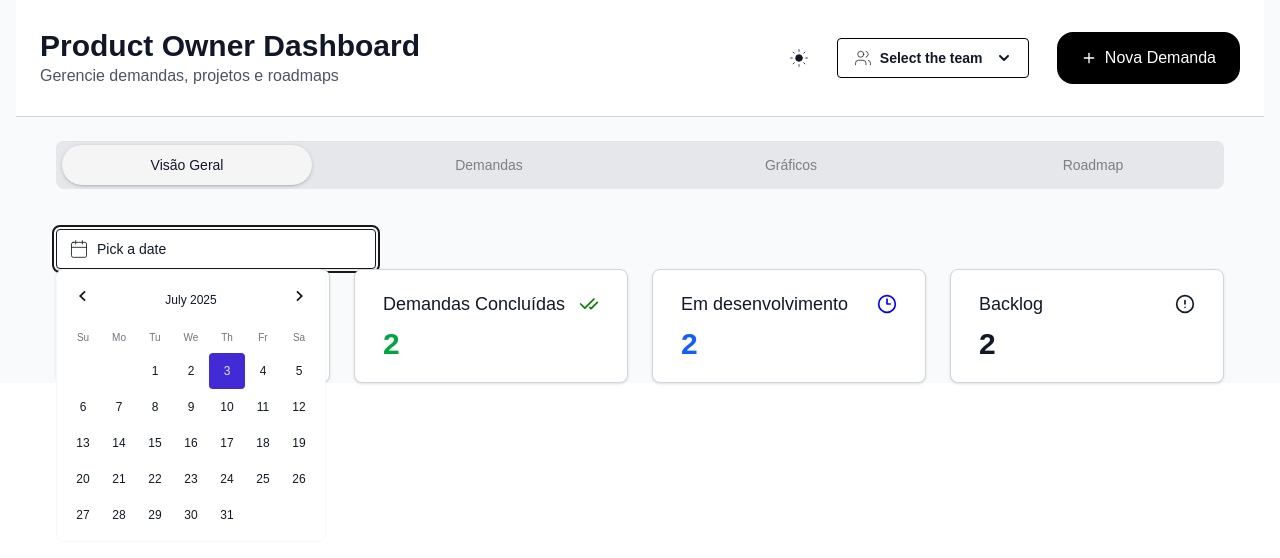
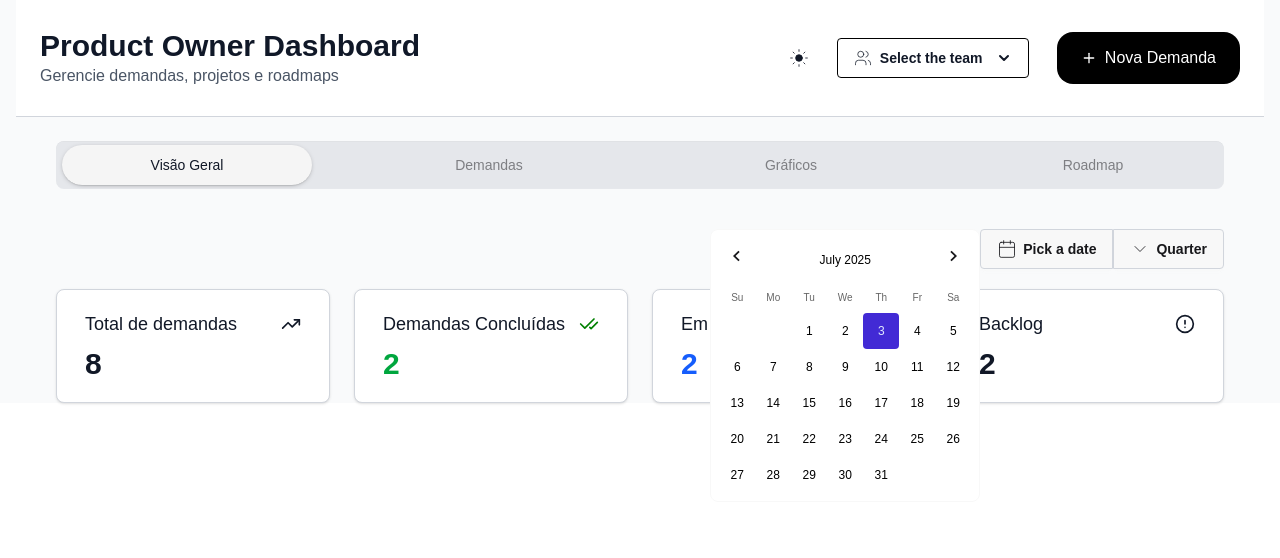
Before and after one commit to RogerPatriota/po-hub, a Next.js app: page / in a window 1280 px wide. Both pictures are taken after a click on the button "Pick a date". Shown: the top 558 px of the page. Built offline with nearby package versions, Linux system fonts and the light colour scheme.

Commit message:
style: finish data picker style and logic

```diff
--- a/src/components/GeneralVision.tsx
+++ b/src/components/GeneralVision.tsx
@@ -1,39 +1,80 @@
 'use client';
 
 import { useState } from 'react';
-import { CheckCheck, TrendingUp, CircleAlert, Clock3, Calendar } from 'lucide-react';
+import { CheckCheck, TrendingUp, CircleAlert, Clock3, Calendar, ChevronDown } from 'lucide-react';
 import { DateRange, DayPicker } from 'react-day-picker';
+import { format, parse } from 'date-fns';
+
+import '@/styles/calendar.css';
 import DataCard from '@/components/DataCard';
-import { format } from 'date-fns';
 
 function GeneralVision() {
   const [date, setDate] = useState<DateRange | undefined>();
   const [dateInput, setDateInput] = useState<string>('');
+  const [quarter, setQuarter] = useState<string>('');
+
+  const dataQuarter = {
+    Q1: '01/04/2025 - 30/06/2025',
+    Q2: '01/07/2025 - 30/09/2025',
+    Q3: '01/10/2025 - 31/12/2025',
+    Q4: '01/01/2025 - 31/03/2025',
+  }
 
   const handleDateChange = (date: DateRange | undefined) => {
     setDate(date);
     if (date?.from) {
       if (date.to) {
-        setDateInput(`${format(date.from, 'dd/MMM/yyyy')} - ${format(date.to, 'dd/MMM/yyyy')}`);
+        setDateInput(`${format(date.from, 'dd/MMM/yy')} - ${format(date.to, 'dd/MMM/yy')}`);
       } else {
-        setDateInput(format(date.from, 'dd/MMM/yyyy'));
+        setDateInput(format(date.from, 'dd/MMM/yy'));
       }
     } else {
       setDateInput('');
     }
   };
 
+  const handleQuarterChange = (quarter: keyof typeof dataQuarter) => {
+    setQuarter(quarter);
+    const [fromDate, toDate] = dataQuarter[quarter].split(' - ');
+    console.log(fromDate, toDate);
+
+    const newDataRange: DateRange = {
+      from: parse(fromDate, "dd/MM/yyyy", new Date()),
+      to: parse(toDate, "dd/MM/yyyy", new Date()),
+    }
+    console.log(newDataRange);
+    handleDateChange(newDataRange);
+  }
+
   return (
     <div>
-      <div>
-        <button popoverTarget="rdp-popover" className="input input-border" style={{ anchorName: "--rdp" } as React.CSSProperties}>
+
+      <div className='mb-5 flex justify-end join '>
+          <button popoverTarget="rdp-popover" className="btn font-semibold rounded-l border-y border-l border-gray-300" style={{ anchorName: "--rdp" } as React.CSSProperties}>
           <Calendar size={20} strokeWidth={1}/>
           {date ? dateInput : "Pick a date"}
         </button>
-        <div popover="auto" id="rdp-popover" className="dropdown input-border" style={{ positionAnchor: "--rdp" } as React.CSSProperties}>
-          <DayPicker className="react-day-picker" mode="range" selected={date} onSelect={handleDateChange} />
+        <div popover="auto" id="rdp-popover" className="dropdown dropdown-left input-border" style={{ positionAnchor: "--rdp" } as React.CSSProperties}>
+          <DayPicker className="react-day-picker text-black" mode="range" selected={date} onSelect={handleDateChange} />
+        </div>
+
+        <div className="dropdown dropdown-center">
+          <div tabIndex={0} role="button" className="btn font-semibold rounded-r border-y border-r border-gray-300">
+            <ChevronDown size={20} strokeWidth={1}/>
+            {quarter ? quarter : "Quarter"}
+          </div>
+          <ul tabIndex={0} className="dropdown-content menu bg-base-100 rounded-box z-1 w-30 p-2 shadow-sm">
+            {Object.keys(dataQuarter).map((quarter) => {
+              return (
+                <li key={quarter}>
+                  <a onClick={() => handleQuarterChange(quarter as keyof typeof dataQuarter)}>{quarter}</a>
+                </li>
+              )
+            })}
+          </ul>
         </div>
       </div>
+
       <div className='flex justify-between gap-6'>
             <DataCard title="Total de demandas" value="8" icon={<TrendingUp size={20} />}  />
             <DataCard title="Demandas Concluídas" value="2" icon={<CheckCheck size={20} color='green' />} color="text-green-600" />
--- /dev/null
+++ b/src/styles/calendar.css
@@ -0,0 +1,18 @@
+.react-day-picker {
+    .rdp-range_start .rdp-day_button {
+        border-top-left-radius: 2px;
+        color: #ffffff;
+        background-color: #2907eb !important;
+    }
+    .rdp-range_end .rdp-day_button {
+        border-top-right-radius: 2px;
+        color: #ffffff;
+        background-color: #2907eb !important;
+    }
+    .rdp-selected {
+        .rdp-day_button {
+            color: #ffffff;
+            background-color: #6482e2;
+        }
+    }
+}
```
